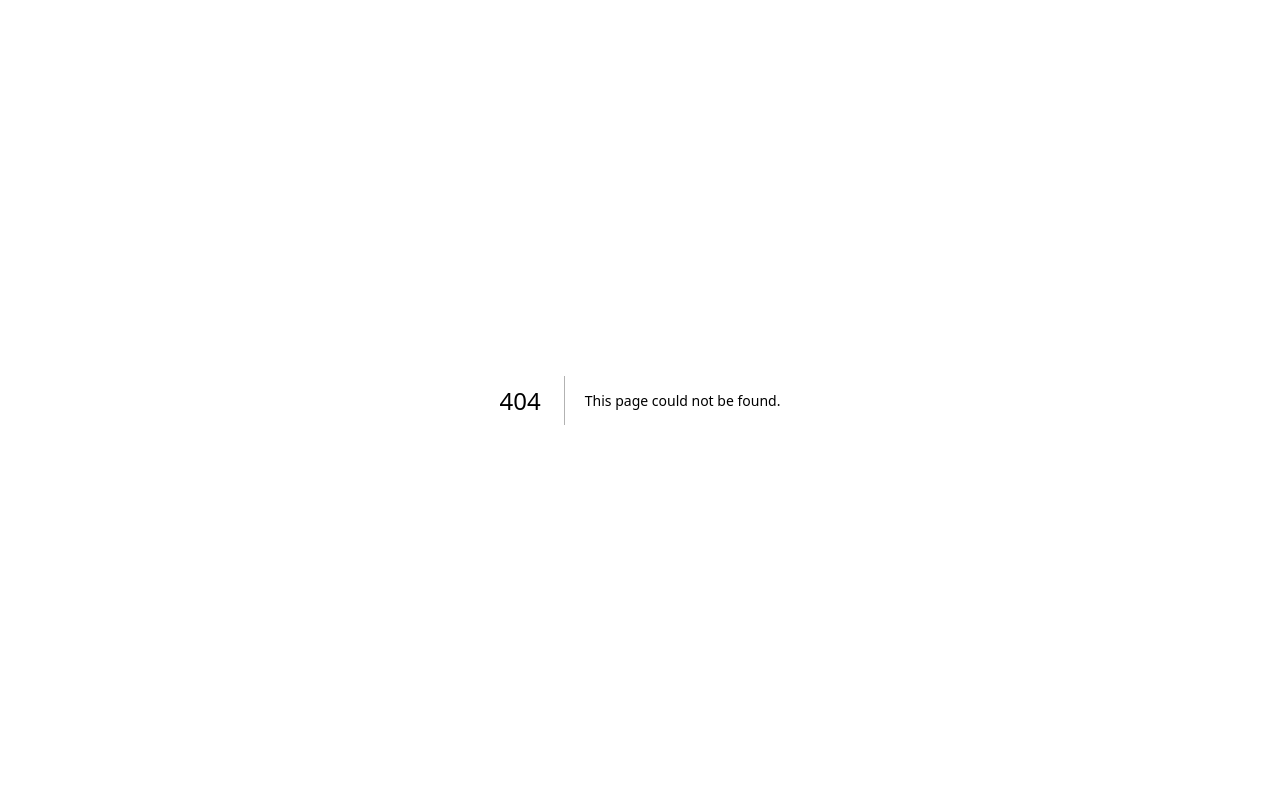
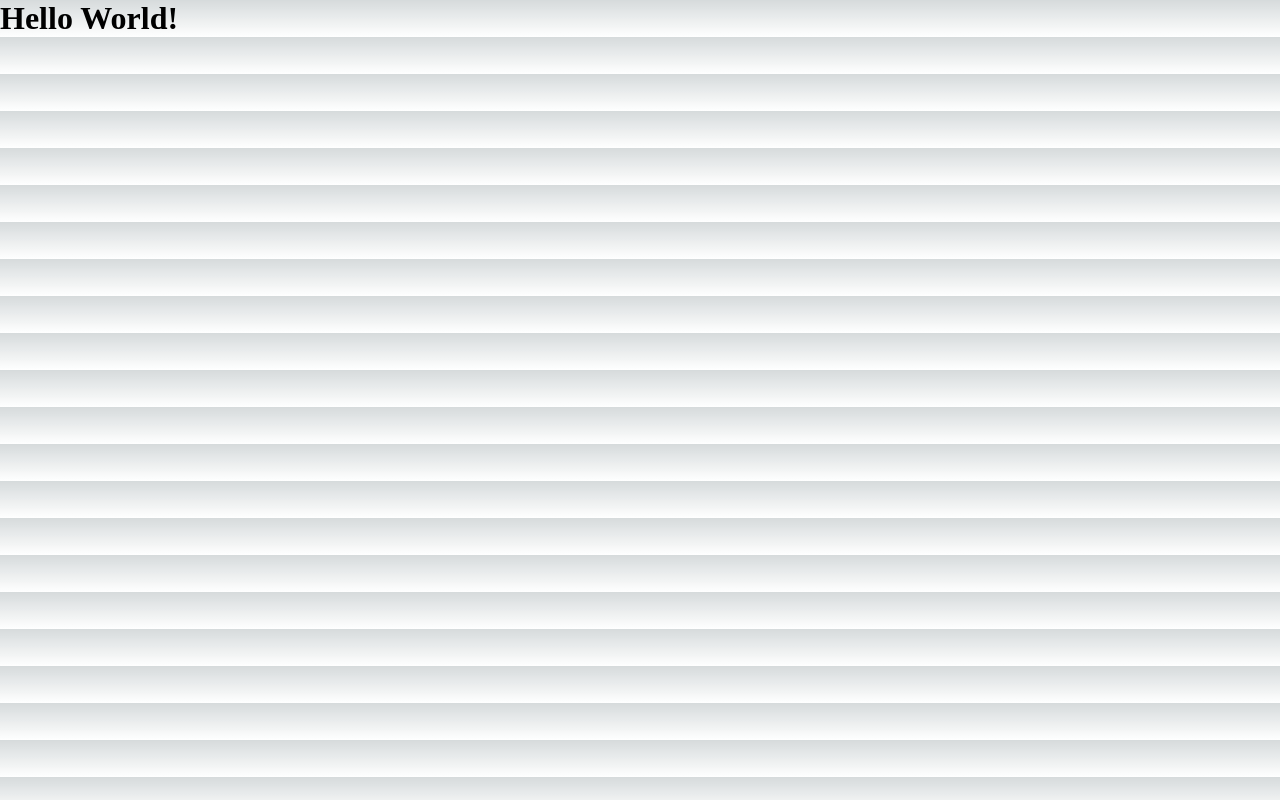
Before and after one commit to seijinrosen/tools, a Next.js app: page /hello-page in a window 1280 px wide. Before the commit this address had no page. Built offline with nearby package versions, Linux system fonts and the light colour scheme.

Commit message:
Create hello-world page

```diff
--- /dev/null
+++ b/src/components/HelloWorld/index.tsx
@@ -0,0 +1,9 @@
+const HelloWorld = () => {
+  return (
+    <>
+      <h1>Hello World!</h1>
+    </>
+  );
+};
+
+export default HelloWorld;
--- /dev/null
+++ b/src/pages/hello-page.tsx
@@ -0,0 +1,12 @@
+import HelloWorld from "@/components/HelloWorld";
+import { NextPage } from "next";
+
+const HelloPage: NextPage = () => {
+  return (
+    <>
+      <HelloWorld />
+    </>
+  );
+};
+
+export default HelloPage;
```
